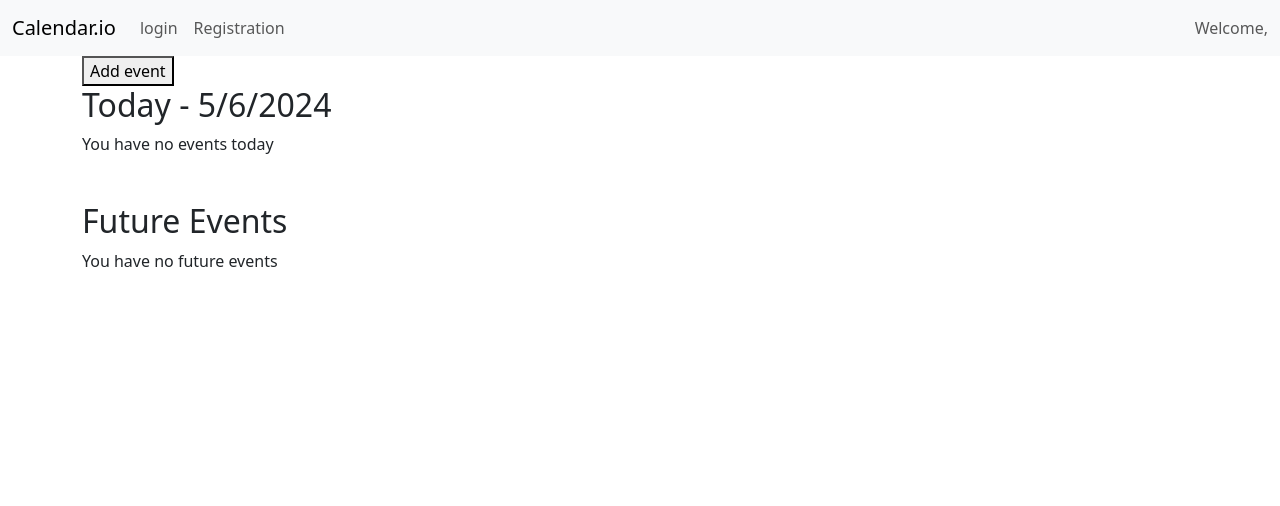
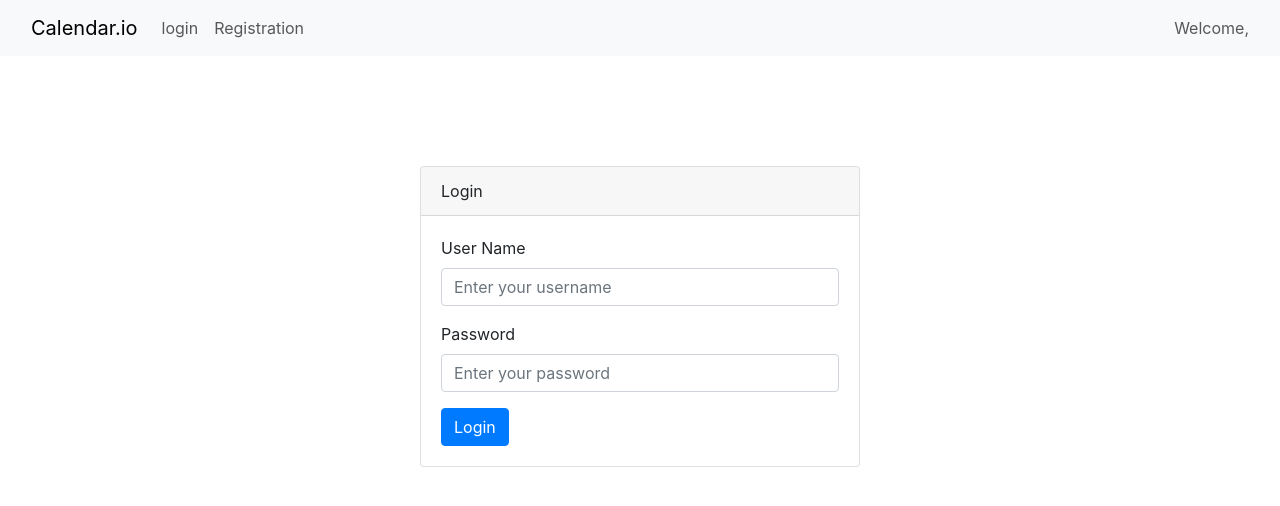
Before and after one commit to alex-aNelson/313-project, a Django app: page / in a window 1280 px wide. Shown: the top 506 px of the page. Run offline with Django 5.2, Linux system fonts and the light colour scheme; data comes from the database, SQL or seed files in the repository; both versions use the stored data as it was after the commit; some libraries are stand-ins or nearby versions.

Commit message:
Redirects index to login if user is not authenticated

```diff
--- a/calendar_project/calendarAPP/templates/calendarAPP/calendar.html
+++ b/calendar_project/calendarAPP/templates/calendarAPP/calendar.html
@@ -6,11 +6,11 @@
 
 {% block content %}
     <br />
-    {% if user.is_authenticated %}
+    {% comment %} {% if user.is_authenticated %}
         <h1>This is from calendar.html</h1>
     {% else %}
         <!-- {% include 'calendarAPP/login.html' %} -->
-    {% endif %}
+    {% endif %} {% endcomment %}
 <div class="container" style="margin-bottom: 5px; margin-top: 5px;">
 	<a class="btn btn-info" href="{% url 'cal:calendar' %}?{{ prev_month }}"> Previous Month </a>
 	<a class="btn btn-info" style="float: right;" href="{% url 'cal:calendar' %}?{{ next_month }}"> Next Month </a>
--- a/calendar_project/calendarAPP/views.py
+++ b/calendar_project/calendarAPP/views.py
@@ -24,11 +24,18 @@ def home(request):
     # Query to get Events specific to user logged in, also filters out events that are outdated from current date
     # event_list = Event.objects.filter(users_event_id=request.user.id, event_date__gt=date.today()).order_by("event_date")
     # return render(request, 'calendarAPP/index.html', {'user_events' : event_list})
+    if request.user.is_authenticated:
+        event_list_future = Event.objects.filter(users_event_id=request.user.id, event_date__date__gt=date.today()).order_by("event_date")
+        event_list_today = Event.objects.filter(users_event_id=request.user.id, event_date__date=date.today()).order_by("event_date")
+        return render(request, 'calendarAPP/index.html', {'today_events' : event_list_today, 'future_events' : event_list_future})
+    else:
+        return render(request, 'calendarAPP/login.html', {})
 
-    event_list_future = Event.objects.filter(users_event_id=request.user.id, event_date__date__gt=date.today()).order_by("event_date")
-    event_list_today = Event.objects.filter(users_event_id=request.user.id, event_date__date=date.today()).order_by("event_date")
 
-    return render(request, 'calendarAPP/index.html', {'today_events' : event_list_today, 'future_events' : event_list_future})
+    # event_list_future = Event.objects.filter(users_event_id=request.user.id, event_date__date__gt=date.today()).order_by("event_date")
+    # event_list_today = Event.objects.filter(users_event_id=request.user.id, event_date__date=date.today()).order_by("event_date")
+
+    # return render(request, 'calendarAPP/index.html', {'today_events' : event_list_today, 'future_events' : event_list_future})
 
 class CalendarView(generic.ListView):
     model = Event
```
Also changed, not shown: calendar_project/db.sqlite3.
